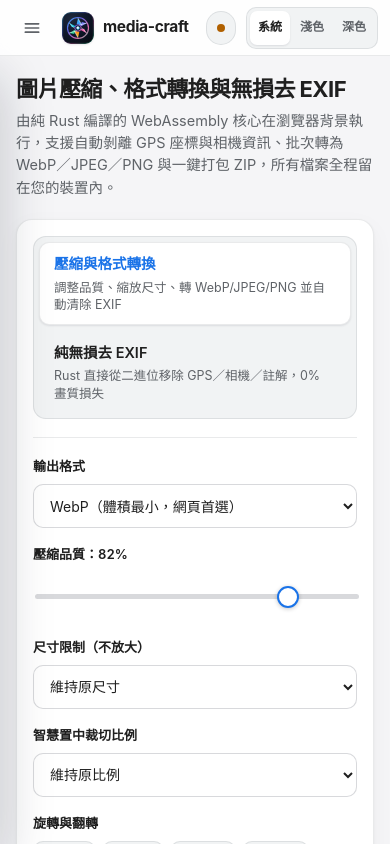
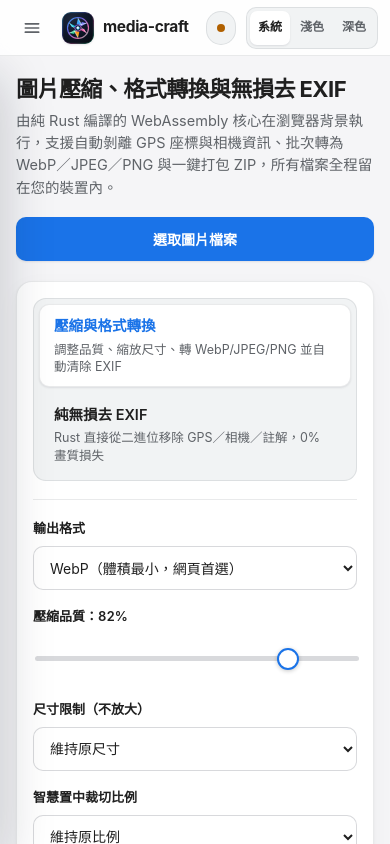
Before and after one commit to frobel0520/media-craft, a React (Vite) app in the folder web/: page / in a window 390 px wide. Shown: the top 844 px of the page. Built offline with nearby package versions, Linux system fonts and the light colour scheme.

Commit message:
fix: 將圖片選檔入口放到手機首屏

```diff
--- a/web/src/App.tsx
+++ b/web/src/App.tsx
@@ -765,6 +765,13 @@ export function App() {
           <p className="hero__desc">
             由純 Rust 編譯的 WebAssembly 核心在瀏覽器背景執行，支援自動剝離 GPS 座標與相機資訊、批次轉為 WebP／JPEG／PNG 與一鍵打包 ZIP，所有檔案全程留在您的裝置內。
           </p>
+          <button
+            type="button"
+            className="btn btn--primary image-picker--mobile"
+            onClick={() => fileInputRef.current?.click()}
+          >
+            選取圖片檔案
+          </button>
         </section>
 
         {wasmError && (
--- a/web/src/styles.css
+++ b/web/src/styles.css
@@ -1106,7 +1106,16 @@ input[type='range']::-moz-range-thumb {
   }
 }
 
+.image-picker--mobile {
+  display: none;
+}
+
 @media (max-width: 760px) {
+  .image-picker--mobile {
+    display: inline-flex;
+    margin-top: 12px;
+  }
+
   .topbar__inner {
     padding: 0 12px;
   }
```
